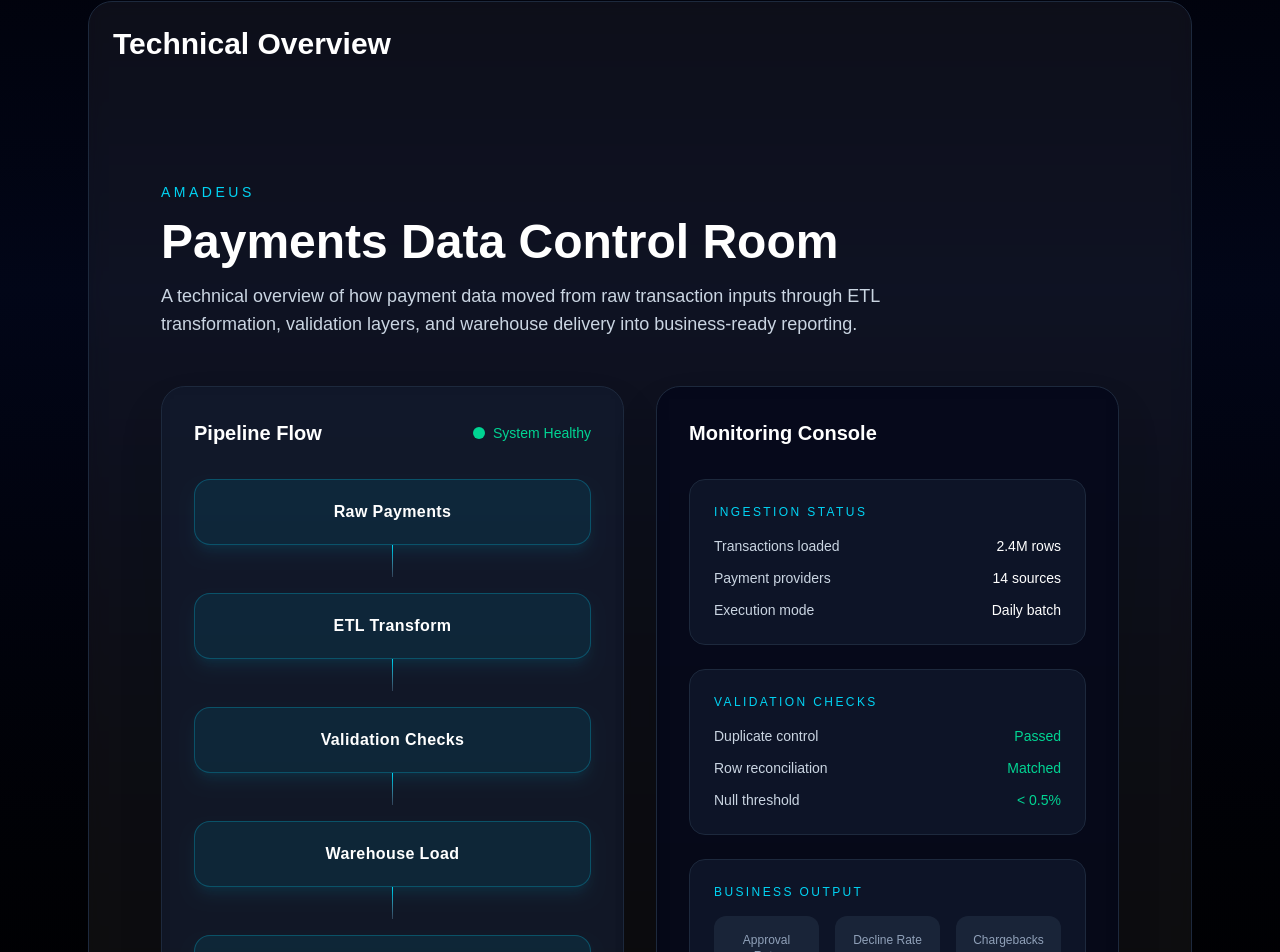
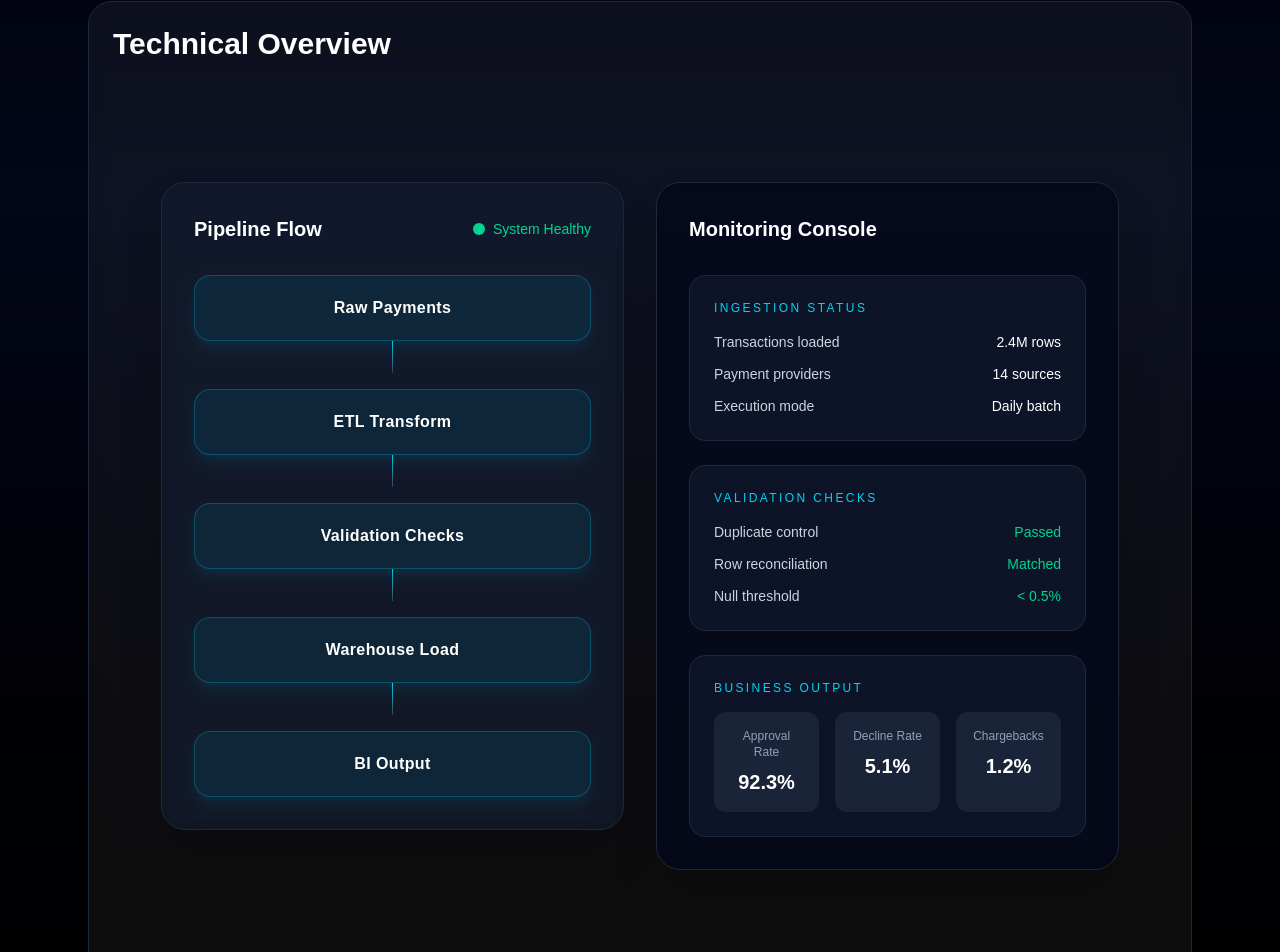
Before and after one commit to rkcpablo/pablo-portafolio, a Next.js app: page /amadeus in a window 1280 px wide. Shown: the part 981-1933 px from the top of the page. Built offline with nearby package versions, Linux system fonts and the light colour scheme.

Commit message:
Amadeus homepage v0.3

```diff
--- a/app/amadeus/page.tsx
+++ b/app/amadeus/page.tsx
@@ -107,19 +107,6 @@ export default function AmadeusPage() {
 
           <section className="relative py-24 px-6 md:px-12">
             <div className="max-w-7xl mx-auto">
-              <div className="mb-12">
-                <p className="text-sm uppercase tracking-[0.25em] text-cyan-400 mb-4">
-                  Amadeus
-                </p>
-                <h2 className="text-4xl md:text-5xl font-bold text-white mb-4">
-                  Payments Data Control Room
-                </h2>
-                <p className="text-slate-300 max-w-3xl text-lg">
-                  A technical overview of how payment data moved from raw transaction inputs
-                  through ETL transformation, validation layers, and warehouse delivery into
-                  business-ready reporting.
-                </p>
-              </div>
 
               <div className="grid lg:grid-cols-2 gap-8 items-start">
                 {/* Left Side - Pipeline Flow */}
```
